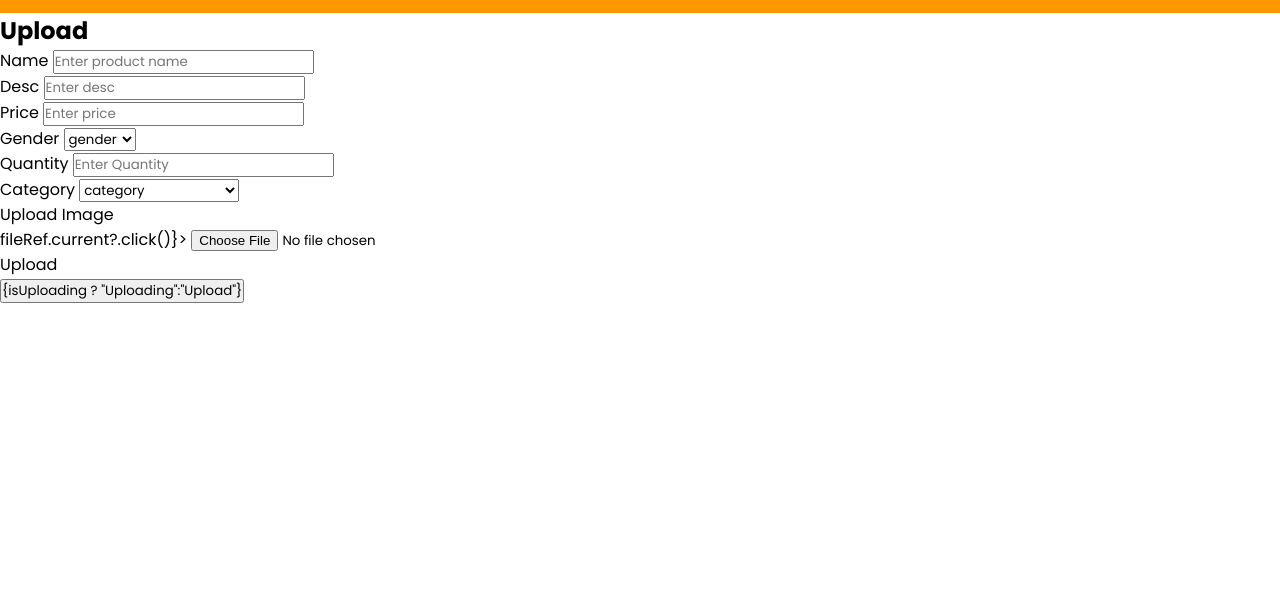
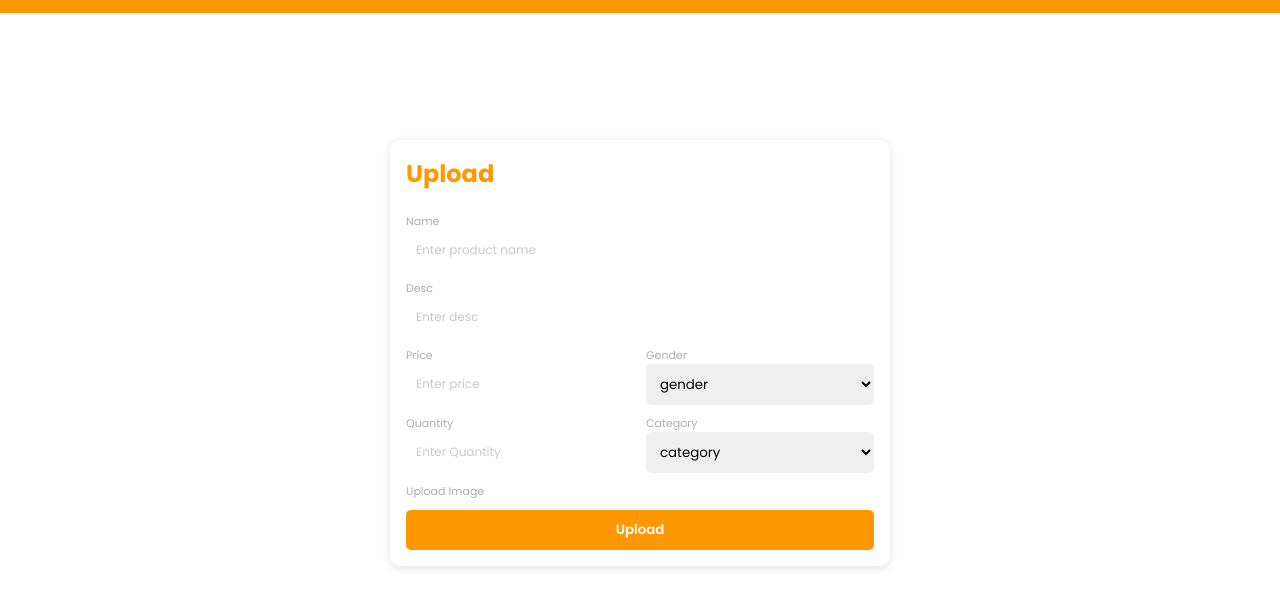
Before and after one commit to Rajiv-Stha/product_hub, a plain HTML site: page frontend/public/html/adminUpload.html in a window 1280 px wide. Shown: the part 67-674 px from the top of the page. Drawn offline with Linux system fonts and the light colour scheme; a web font is replaced by a local one.

Commit message:
upload section

```diff
--- a/frontend/public/html/adminUpload.html
+++ b/frontend/public/html/adminUpload.html
@@ -5,6 +5,7 @@
     <meta name="viewport" content="width=device-width, initial-scale=1.0">
     <title>Upload items</title>
     <link rel="stylesheet" href="../styles/style.css">
+    <link rel="stylesheet" href="../styles/adminUpload.css">
 </head>
 <body>
     <div id="navbar">
@@ -56,20 +57,20 @@
             <label for="desc">Desc</label>
             <input type="text" name="desc" id="desc" placeholder="Enter desc"/>
           </div>
-          <div className={styles.priceInputItem}>
-            <div className={styles.priceInput}>
+          <div class="priceInputItem">
+            <div class="priceInput">
 
-            <label htmlFor="price">Price</label>
-            <input type="number" id="price" placeholder="Enter price" onChange={handleInputChange} name="price" value={uploadData.price} />
+            <label for="price">Price</label>
+            <input type="number" id="price" placeholder="Enter price" name="price"  />
             </div>
-            <div className={styles.genderInput}>
+            <div class="genderInput">
 
             <label htmlFor="price">Gender</label>
             <select name="gender" id="gender" onChange={handleGenderChange}>
-              <option className={styles.selectOption} value="choose" selected disabled>gender</option>
-              <option className={styles.selectOption} value="male">Male</option>
-              <option className={styles.selectOption} value="female">Female</option>
-              <option className={styles.selectOption} value="other">Other</option>
+              <option class="selectOption" value="choose" selected disabled>gender</option>
+              <option class="selectOption" value="male">Male</option>
+              <option class="selectOption" value="female">Female</option>
+              <option class="selectOption" value="other">Other</option>
             </select>
             </div>
 
@@ -77,20 +78,18 @@
 
 
           </div>
-          <div className={styles.priceInputItem}>
+          <div class="priceInputItem">
 
-          <div className={styles.inputItem}>
+          <div class="inputItem">
             <label htmlFor="quantity" >Quantity</label>
             <input type="number" name="quantity" id="quantity" placeholder="Enter Quantity" onChange={handleInputChange}/>
           </div>
-                    <div className={styles.genderInput}>
+                    <div class="genderInput">
 
             <label htmlFor="price">Category</label>
-            <select name="category" id="cateogory" onChange={handleSelectChange}>
-              <option className={styles.selectOption} value="choose" selected disabled>category</option>
-              {
-                allCategories.map(cat=>   <option className={styles.selectOption} value={cat.categoryName}>{cat.categoryName}</option>)
-              }
+            <select name="category" id="cateogory">
+              <option class="selectOption" value="choose" selected disabled>category</option>
+
 
             </select>
             </div>
@@ -99,16 +98,13 @@
 
 
 
-          <div className={styles.inputItem}>
+          <div class="inputItem">
 
           <label>Upload Image</label>
-          <div className={styles.uploadImage} onClick={()=>fileRef.current?.click()}>
-            <input type="file" style={{display:"none"}} ref={fileRef} onChange={handleFileChange} />
-            <IoMdCloudUpload className={styles.uploadIcon} />
-            <p>Upload</p>
-          </div>
-          </div>
-          <button type="submit" className={styles.uploadBtn}>{isUploading ? "Uploading":"Upload"}</button>
+
+          <IoMdCloudUpload class="uploadIcon" />
+    </div>
+          <button type="submit" class="uploadBtn">Upload</button>
 
         </form>
 
--- a/frontend/public/styles/adminUpload.css
+++ b/frontend/public/styles/adminUpload.css
@@ -102,7 +102,7 @@ input, select{
 }
 .uploadIcon{
     font-size: 25px;
-    color: var(--border_color);
+    color: rgba(193, 193, 193, 0.683);
 }
 .uploadImage p{
     font-size: 10px;
```
